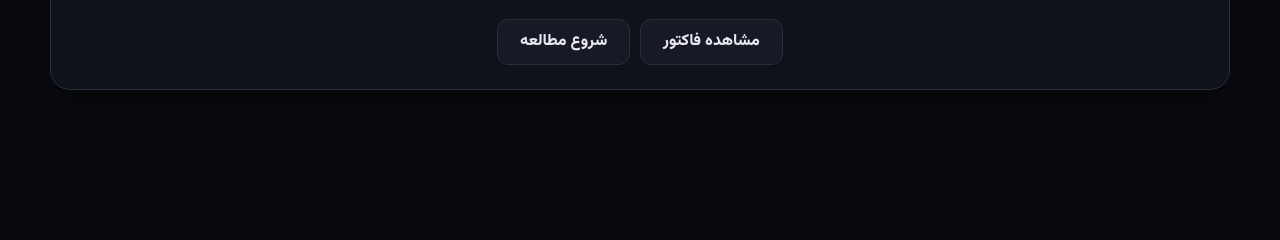
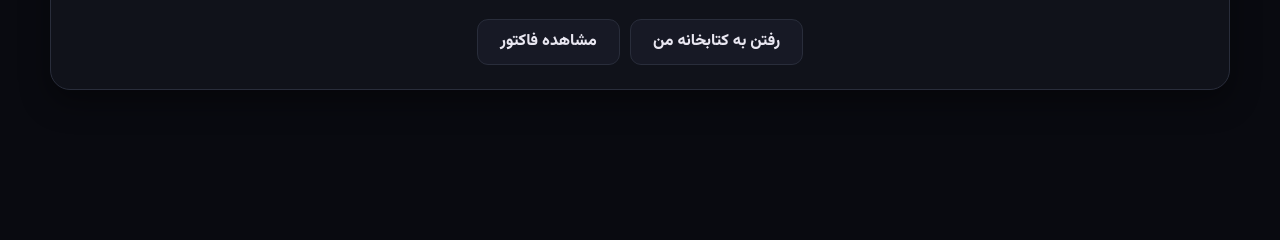
Before and after one commit to siavashmehbood/DANA, a Django app: template templates/shop/success.html in a window 1280 px wide. Shown: the part 419-659 px from the top of the page. Run offline with Django 5.2, Linux system fonts and the light colour scheme; the template is opened without the code that fills it, so the values that code supplies are empty.

Commit message:
Return successful purchases to the personal library

```diff
--- a/templates/shop/success.html
+++ b/templates/shop/success.html
@@ -6,8 +6,8 @@
 <p>کتاب‌های خریداری‌شده به کتابخانه شما اضافه شدند.</p>
 <p>کد رهگیری: <b>{{order.tracking_code}}</b></p>
 <div style="display:flex;gap:10px;justify-content:center;flex-wrap:wrap">
-<a class="btn" href="{% url 'order_detail' order.tracking_code %}">مشاهده فاکتور</a>
-<a class="btn" href="/reader/{{order.items.first.book.id}}/">شروع مطالعه</a>
+<a class="btn" href="{% url 'library' %}">رفتن به کتابخانه من</a>
+<a class="btn secondary" href="{% url 'order_detail' order.tracking_code %}">مشاهده فاکتور</a>
 </div>
 </div>
 {% endblock %}
```
